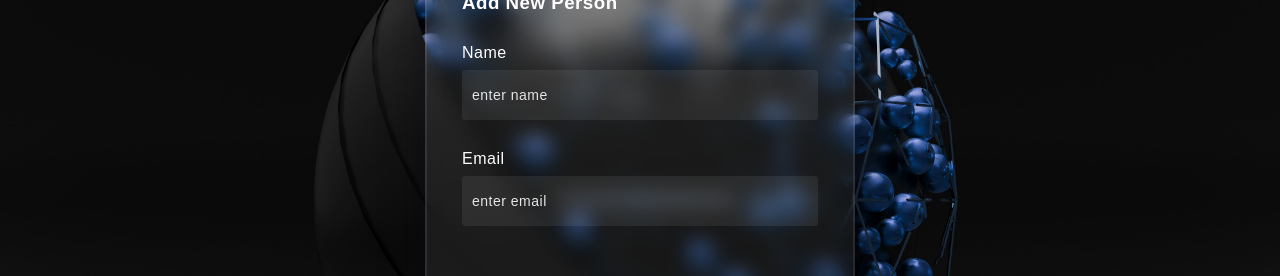
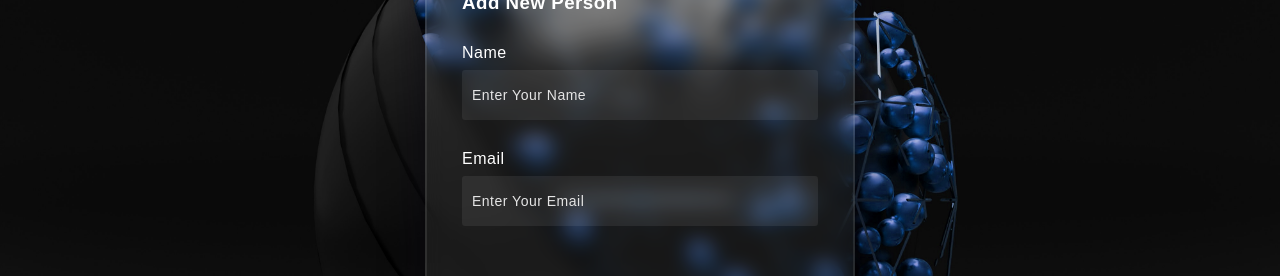
Before and after one commit to bharatgl/thesaltinc, a React (Vite) app: page /person-add in a window 1280 px wide. Shown: the part 200-476 px from the top of the page. Built offline with nearby package versions, Linux system fonts and the light colour scheme.

Commit message:
feat:updated background

```diff
--- a/package.json
+++ b/package.json
@@ -10,6 +10,7 @@
     "preview": "vite preview"
   },
   "dependencies": {
+    "@react-three/drei": "^9.80.1",
     "@react-three/fiber": "^8.13.6",
     "@reduxjs/toolkit": "^1.9.5",
     "react": "^18.2.0",
--- a/src/App.jsx
+++ b/src/App.jsx
@@ -4,6 +4,8 @@ import PersonList from "./components/PersonList";
 import PersonHome from "./components/PersonHome";
 import PersonAdd from "./components/PersonAdd";
 import PersonUpdate from "./components/PersonUpdate";
+import { Canvas } from "@react-three/fiber";
+import Box from "./components/Box";
 
 const App = () => {
   return (
--- /dev/null
+++ b/src/components/Box.jsx
@@ -0,0 +1,12 @@
+import React from "react";
+
+const Box = () => {
+  return (
+    <mesh>
+      {/* <boxBufferGeometry attach="geometry" />
+      <meshLambertMaterial attach ="material" color="blue"/> */}
+    </mesh>
+  );
+};
+
+export default Box;
--- a/src/components/PersonAdd.jsx
+++ b/src/components/PersonAdd.jsx
@@ -30,7 +30,7 @@ const PersonAdd = () => {
             type="text"
             name="name"
             className="form-control"
-            placeholder="enter name"
+            placeholder="Enter Your Name"
             onChange={(e) => setName(e.target.value)}
             id="username"
           />
@@ -42,7 +42,7 @@ const PersonAdd = () => {
             type="text"
             name="email"
             className="form-control"
-            placeholder="enter email"
+            placeholder="Enter Your Email"
             onChange={(e) => setEmail(e.target.value)}
           />
         </div>
--- a/src/components/PersonHome.jsx
+++ b/src/components/PersonHome.jsx
@@ -11,7 +11,7 @@ const PersonHome = () => {
           <button className="outer button">
             <div className="create__button">
               <Link to="/person-list" className="create__link">
-                PersonList
+                Person List
               </Link>
             </div>
           </button>
--- a/src/components/PersonUpdate.jsx
+++ b/src/components/PersonUpdate.jsx
@@ -38,7 +38,7 @@ const PersonUpdate = () => {
             type="text"
             name="name"
             className="form-control"
-            placeholder="enter name"
+            placeholder="Update Your Name"
             defaultValue={uname}
             onChange={(e) => setName(e.target.value)}
           />
@@ -49,7 +49,7 @@ const PersonUpdate = () => {
             type="text"
             name="email"
             className="form-control"
-            placeholder="enter email"
+            placeholder="Update Your Email"
             defaultValue={uemail}
             onChange={(e) => setEmail(e.target.value)}
           />
```
Also changed, not shown: 1 other file (tests, documents, lock files or other folders).
